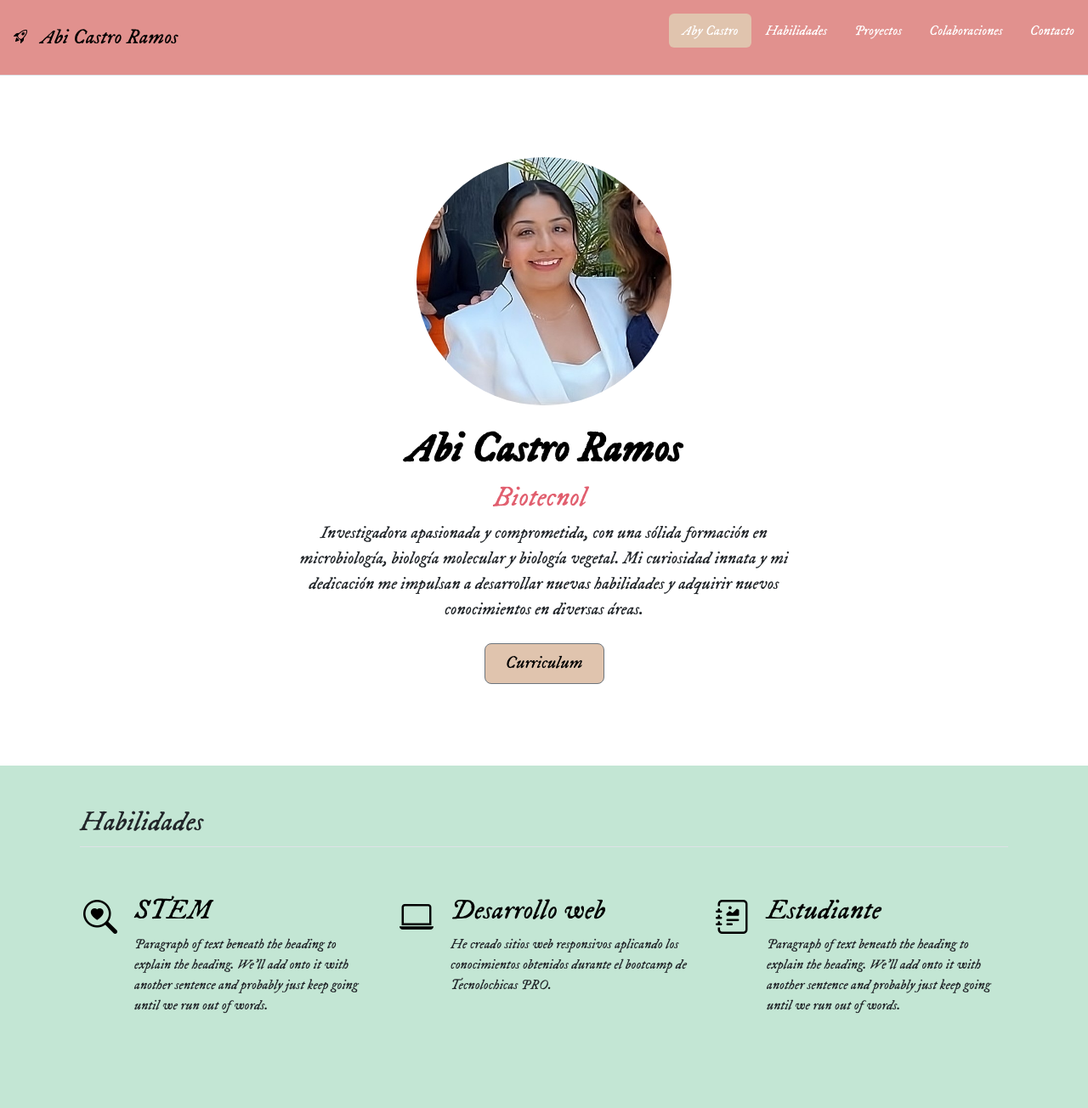
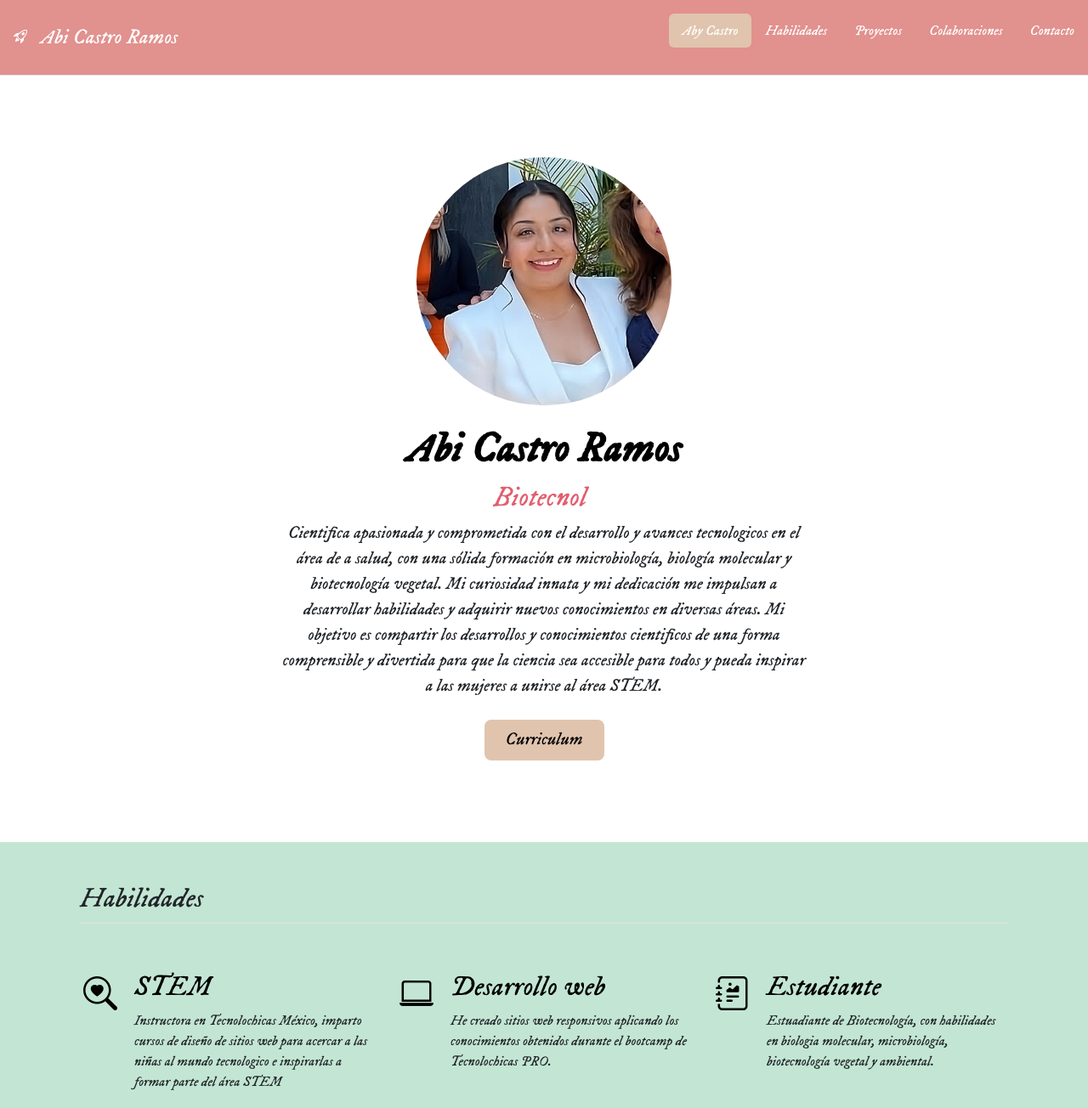
Before and after one commit to AbyCastro/AbyCastro.github.io, a plain HTML site: page index.html in a window 1280 px wide. Shown: the top 1304 px of the page at 85% size. Drawn offline with nearby package versions, Linux system fonts and the light colour scheme.

Commit message:
Add files via upload

```diff
--- a/index.html
+++ b/index.html
@@ -29,12 +29,12 @@
   <header class="d-flex flex-wrap justify-content-center py-3 mb-4 border-bottom">
     <a href="/" class="d-flex align-items-center mb-3 mb-md-0 me-md-auto link-body-emphasis text-decoration-none">
       <!-- Icono -->
-      <i class="bi bi-rocket-takeoff p-3"></i>
-      <span class="fs-4">Abi Castro Ramos</span>
+      <i class="nombre bi bi-rocket-takeoff p-3"></i>
+      <span class="nombre fs-4">Abi Castro Ramos</span>
     </a>
 
     <ul class="nav nav-pills">
-      <li class="nav-item boton-perfil"><a id="boton-perfil" href="#" class="nav-link active perfil"
+      <li class="nav-item boton-perfil"><a target="_blank" id="boton-perfil" href="https://www.linkedin.com/in/abigailcastro-ramos/" class="nav-link active perfil"
           aria-current="page">Aby Castro</a></li>
       <li class="nav-item"><a href="#habilidades" class="nav-link">Habilidades</a></li>
       <li class="nav-item"><a href="#proyectos" class="nav-link">Proyectos</a></li>
@@ -51,11 +51,9 @@
         <!-- Texto Type writer -->
         <h2 id="app"></h2>
         <div class="col-lg-6 mx-auto">
-          <p class="lead mb-4">Investigadora apasionada y comprometida, con una sólida formación en microbiología,
-            biología molecular y biología vegetal. Mi curiosidad innata y mi dedicación me impulsan a desarrollar nuevas
-            habilidades y adquirir nuevos conocimientos en diversas áreas.</p>
-          <div class="d-grid gap-2 d-sm-flex justify-content-sm-center">
-            <button type="button" class="btn btn-outline-secondary btn-lg px-4 boton-cv">Curriculum</button>
+          <p class="lead mb-4">Cientifica apasionada y comprometida con el desarrollo y avances tecnologicos en el área de a salud, con una sólida formación en microbiología, biología molecular y biotecnología vegetal. Mi curiosidad innata y mi dedicación me impulsan a desarrollar habilidades y adquirir nuevos conocimientos en diversas áreas. Mi objetivo es compartir los desarrollos y conocimientos cientificos de una forma comprensible y divertida para que la ciencia sea accesible para todos y pueda inspirar a las mujeres a unirse al área STEM. </p>
+          <div class="d-grid gap-2 d-sm-flex justify-content-sm-center"><a target="_blank" href="https://drive.google.com/file/d/1iIRg2CCAVP6Lkumj1vRJQur8ZXeTScux/view?usp=sharing">
+            <button type="button" class="btn btn-lg px-4 boton-cv boton-cv">Curriculum</button></a>
           </div>
         </div>
       </div>
@@ -74,9 +72,7 @@
             </div>
             <div>
               <h3 class="fs-2 text-body-emphasis">STEM</h3>
-              <p>Paragraph of text beneath the heading to explain the heading. We'll add onto it with another sentence
-                and
-                probably just keep going until we run out of words.</p>
+              <p>Instructora en Tecnolochicas México, imparto cursos de diseño de sitios web para acercar a las niñas al mundo tecnologico e inspirarlas a formar parte del área STEM </p>
             </div>
           </div>
           <div class="col d-flex align-items-start">
@@ -97,9 +93,7 @@
             </div>
             <div>
               <h3 class="fs-2 text-body-emphasis">Estudiante</h3>
-              <p>Paragraph of text beneath the heading to explain the heading. We'll add onto it with another sentence
-                and
-                probably just keep going until we run out of words.</p>
+              <p>Estuadiante de Biotecnología, con habilidades en biologia molecular, microbiología, biotecnología vegetal y ambiental.</p>
             </div>
           </div>
         </div>
@@ -161,9 +155,9 @@
         </div>
         <div class="col">
           <div class="card shadow-sm">
-            <img class="bd-placeholder-img card-img-top" src="" alt="">
+            <img class="bd-placeholder-img card-img-top" src="assets/anca.png" alt="anca">
             <div class="card-body">
-              <p class="card-text">This is a wider card</p>
+              <p class="card-text">Klebsiella pneumoniae en el río Atoyac</p>
               <div class="d-flex justify-content-between align-items-center">
                 <div class="btn-group">
                   <button type="button" class="btn btn-sm btn-outline-secondary">View</button>
@@ -319,7 +313,7 @@
       <li class="nav-item"><a target="_blank" href="https://www.instagram.com/abycastroramos"
           class="nav-link px-2 text-body-secondary"><i class="fs-2 bi bi-instagram"></i></a></li>
     </ul>
-    <p class="text-center text-body-secondary">Creado por Abi Castro Ramos en el Bootcamp de <a
+    <p class="text-center text-body-secondary">Creado por Abi Castro Ramos en el Bootcamp de <a target="_blank"
         href="https://tecnolochicas.mx/">TecnolochicasPro</a> </p>
   </footer>
 
--- a/style.css
+++ b/style.css
@@ -5,6 +5,10 @@
 
 header{
     background-color: #e1918e;
+}
+
+.nombre{
+    color: white;
 }
 
 .nav-item a{
@@ -30,6 +34,11 @@ header{
 .boton-cv{
     background-color: #e0c4ae;
     color: black;
+    text-decoration: none;
+}
+
+#boton-cv a:hover{
+    color: #e15e6e;
 }
 
 .caja-habilidades{
@@ -61,3 +70,5 @@ color: #e15e6e;
 #btn-contacto:hover{
     background-color: #c3e6d4;
 }
+
+/* https://paletadecolores.com.mx/paleta/c3e6d4/f4f0e5/e0c4ae/e1918e/e15e6e/ */
```
Also changed, not shown: assets/colombia.png (added), 2 other files.
